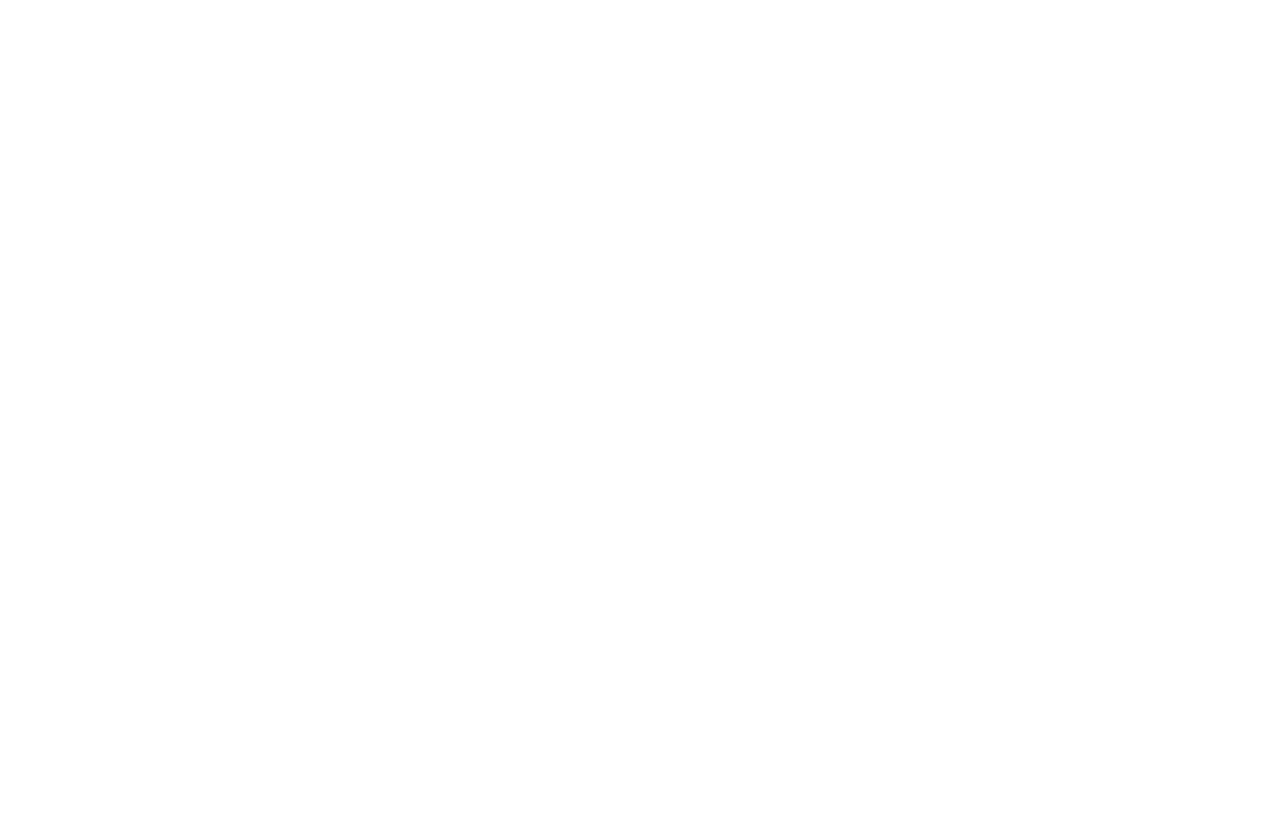
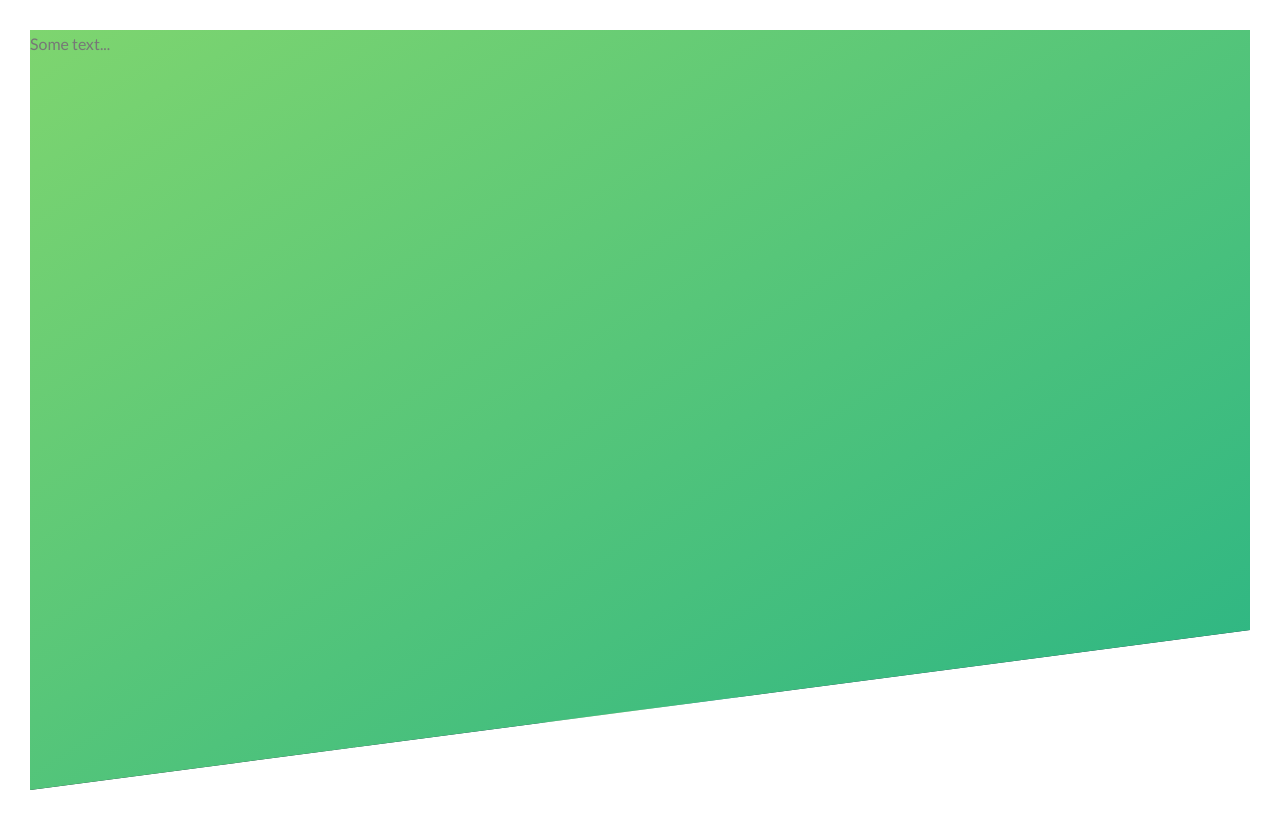
Before and after one commit to muchuanhung/Natours, a plain HTML site: page index.html in a window 1280 px wide. Drawn offline with Linux system fonts and the light colour scheme; files that its build step writes are made by us from their sources.

Commit message:
feat: header css setup

```diff
--- a/css/style.css
+++ b/css/style.css
@@ -6,3 +6,28 @@ Medium green: #55c57a
 Dark green: #28b485
 
 */
+
+* {
+  margin: 0;
+  padding: 0;
+  box-sizing: border-box;
+}
+
+body {
+  font-family: "Lato", sans-serif;
+  font-weight: 400;
+  font-size: 16px;
+  line-height: 1.7;
+  color: #777;
+  padding: 30px;
+}
+
+.header {
+  height: 95vh;
+  background-image: linear-gradient(to right bottom, #7ed56f, #28b485),
+    url(../img/hero.jpg);
+  background-size: cover;
+  background-position: top;
+
+  clip-path: polygon(0 0, 100% 0, 100% 75vh, 0 100%);
+}
--- a/index.html
+++ b/index.html
@@ -13,7 +13,9 @@
         <title>Natours | Exciting tours for adventurous people</title>
     </head>
     <body>
-
+        <header class="header">
+            Some text...
+        </header>
 
     </body>
 </html>
```
